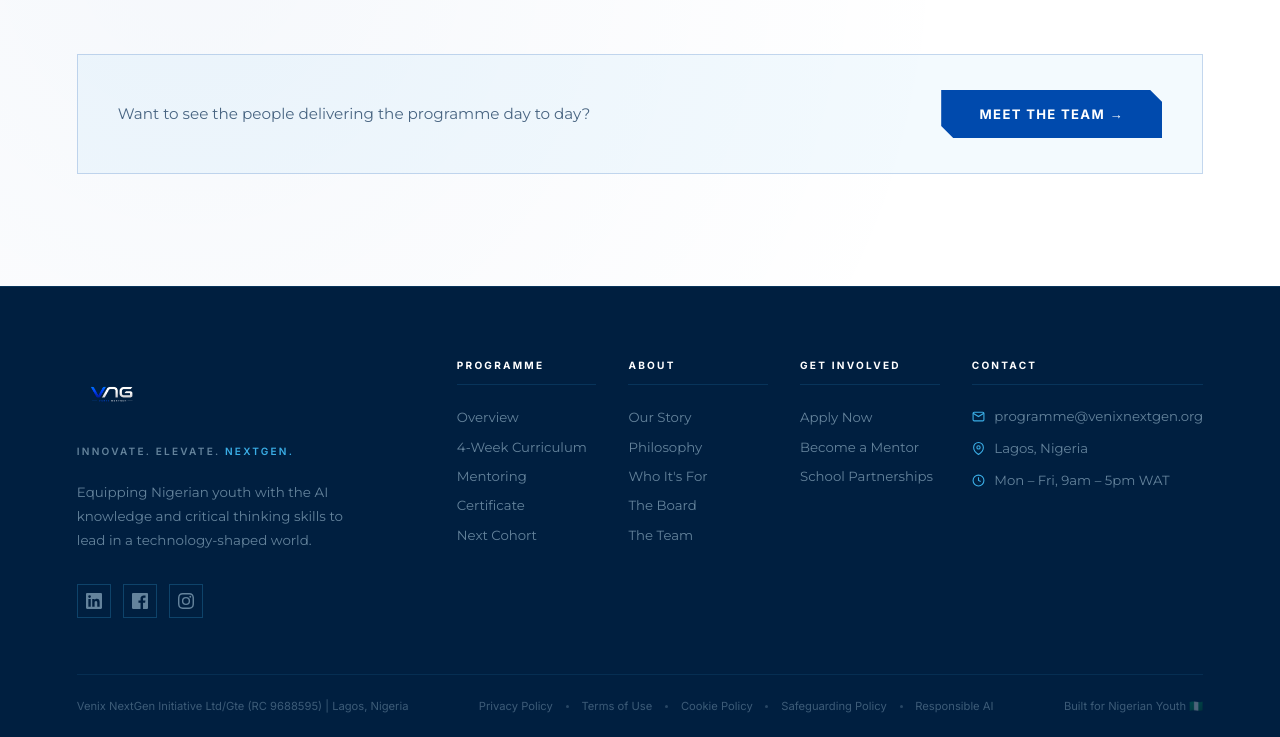
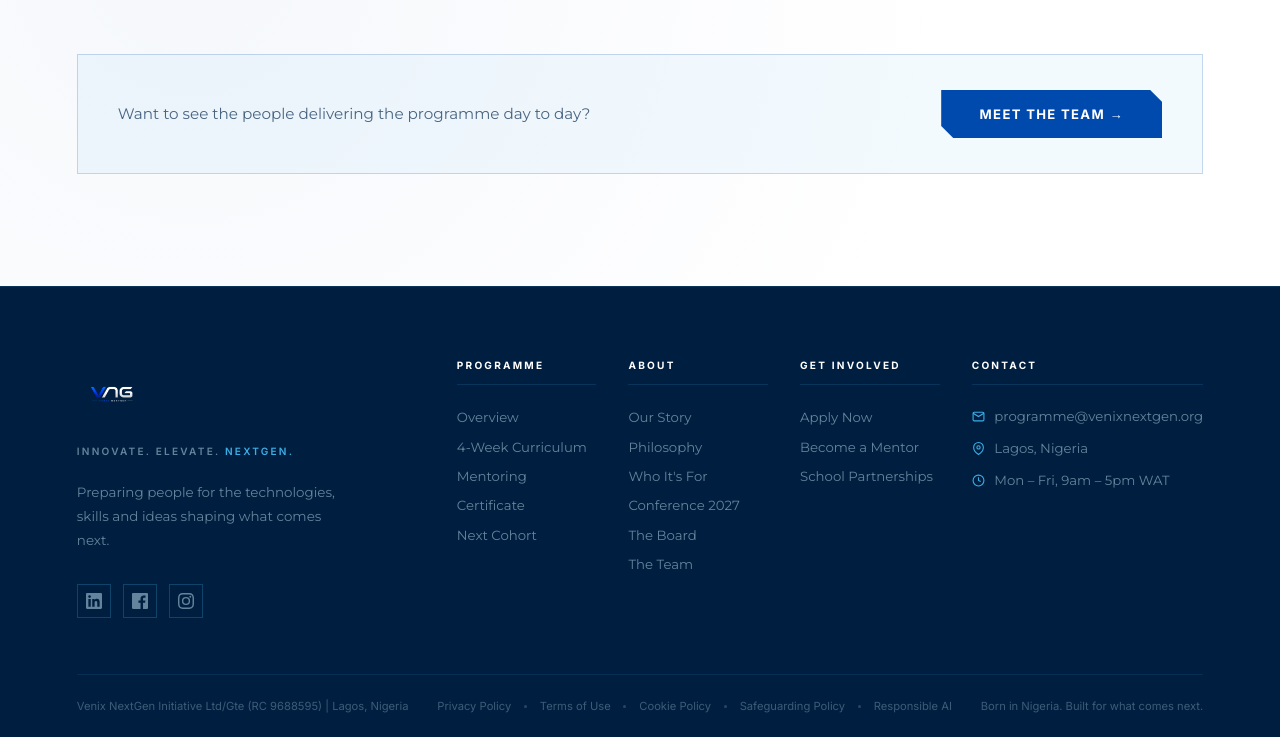
Before and after one commit to Venixpartners/VNGI, a plain HTML site: page board.html in a window 1280 px wide. Shown: the part 1690-2427 px from the top of the page. Drawn offline with Linux system fonts and the light colour scheme.

Commit message:
Align navigation and footer with NextGen positioning

```diff
--- a/board.html
+++ b/board.html
@@ -29,6 +29,7 @@
     <li><a href="programme">Programme</a></li>
     <li><a href="philosophy">Philosophy</a></li>
     <li><a href="audience">Who It's For</a></li>
+    <li><a href="conference">Conference 2027</a></li>
   </ul>
   <div class="nav-pill-group nav-pill-desktop">
     <a href="https://lab.venixnextgen.org/" target="_blank" rel="noopener" class="nav-pill-outline">
@@ -47,6 +48,7 @@
     <li><a href="programme">Programme</a></li>
     <li><a href="philosophy">Philosophy</a></li>
     <li><a href="audience">Who It's For</a></li>
+    <li><a href="conference">Conference 2027</a></li>
     <li><a href="https://lab.venixnextgen.org/" target="_blank" rel="noopener" class="mobile-nav-lab">Enter the Lab ↗</a></li>
     <li><a href="apply" class="mobile-nav-apply">Apply Now →</a></li>
   </ul>
@@ -157,7 +159,7 @@
     <div class="footer-brand-col">
       <div class="footer-brand"><img src="logo.png" alt="Venix NextGen" class="footer-logo-img"></div>
       <div class="footer-tagline">Innovate. Elevate. <span>NextGen.</span></div>
-      <p class="footer-mission">Equipping Nigerian youth with the AI knowledge and critical thinking skills to lead in a technology-shaped world.</p>
+      <p class="footer-mission">Preparing people for the technologies, skills and ideas shaping what comes next.</p>
       <div class="footer-social">
         <a href="https://www.linkedin.com/company/venix-nextgen-initiative/" class="fs-link" aria-label="LinkedIn"><svg width="16" height="16" viewBox="0 0 24 24" fill="currentColor"><path d="M20.447 20.452h-3.554v-5.569c0-1.328-.027-3.037-1.852-3.037-1.853 0-2.136 1.445-2.136 2.939v5.667H9.351V9h3.414v1.561h.046c.477-.9 1.637-1.85 3.37-1.85 3.601 0 4.267 2.37 4.267 5.455v6.286zM5.337 7.433a2.062 2.062 0 01-2.063-2.065 2.064 2.064 0 112.063 2.065zm1.782 13.019H3.555V9h3.564v11.452zM22.225 0H1.771C.792 0 0 .774 0 1.729v20.542C0 23.227.792 24 1.771 24h20.451C23.2 24 24 23.227 24 22.271V1.729C24 .774 23.2 0 22.222 0h.003z"/></svg></a>
         <a href="https://web.facebook.com/photo/?fbid=122102022219345978&set=a.122102022243345978" class="fs-link" aria-label="Facebook"><svg width="16" height="16" viewBox="0 0 24 24" fill="currentColor"><path d="M22.675 0H1.325C.593 0 0 .593 0 1.325v21.351C0 23.407.593 24 1.325 24H12.82v-9.294H9.692v-3.622h3.128V8.413c0-3.1 1.893-4.788 4.659-4.788 1.325 0 2.464.099 2.795.143v3.24l-1.918.001c-1.504 0-1.796.715-1.796 1.763v2.313h3.587l-.467 3.622h-3.12V24h6.116C23.407 24 24 23.407 24 22.675V1.325C24 .593 23.407 0 22.675 0z"/></svg></a>
@@ -181,6 +183,7 @@
           <li><a href="about">Our Story</a></li>
           <li><a href="philosophy">Philosophy</a></li>
           <li><a href="audience">Who It's For</a></li>
+    <li><a href="conference">Conference 2027</a></li>
           <li><a href="board">The Board</a></li>
           <li><a href="team">The Team</a></li>
         </ul>
@@ -213,7 +216,7 @@
       <a href="safeguarding">Safeguarding Policy</a><span class="fl-dot"></span>
       <a href="responsible-ai">Responsible AI</a>
     </div>
-    <p class="footer-made">Built for Nigerian Youth 🇳🇬</p>
+    <p class="footer-made">Born in Nigeria. Built for what comes next.</p>
   </div>
 </footer>
 
```
